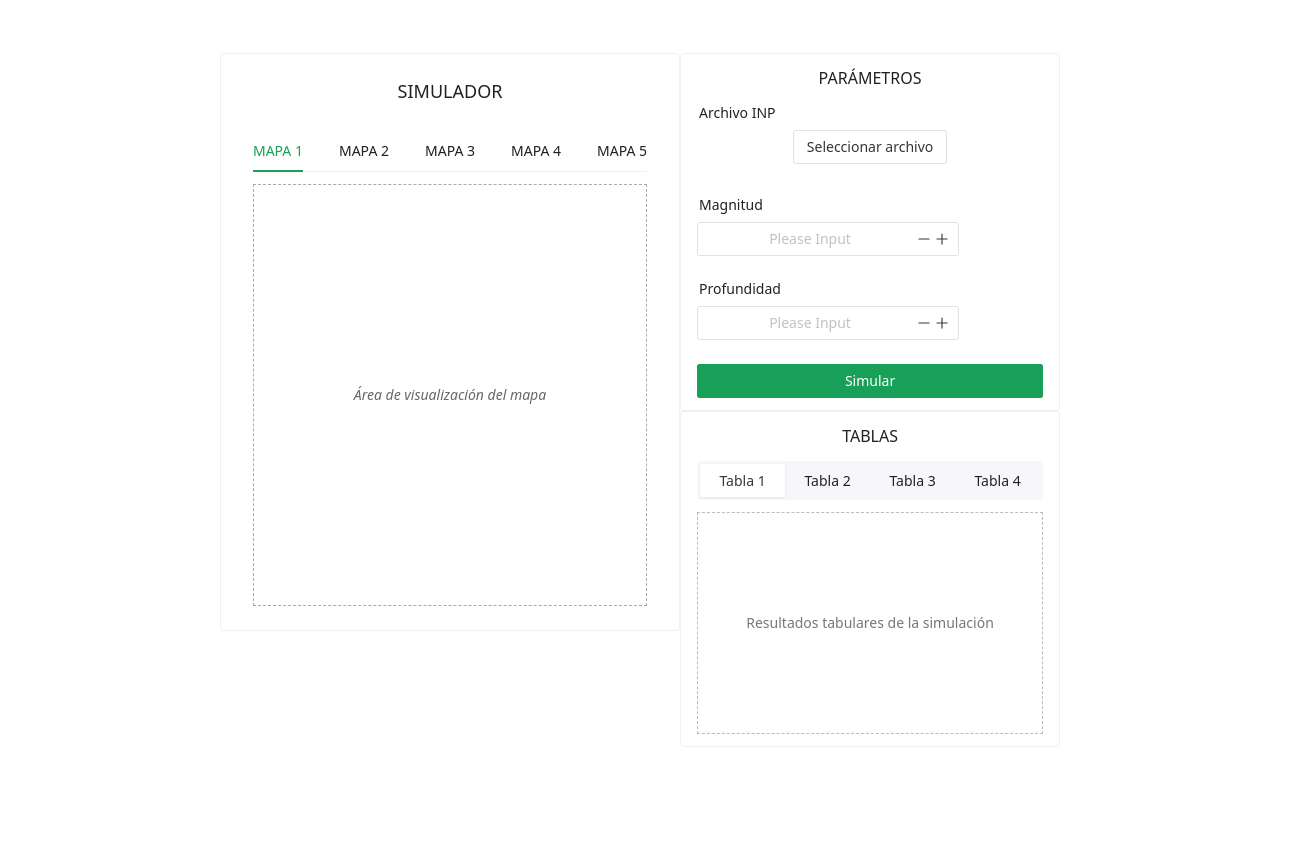
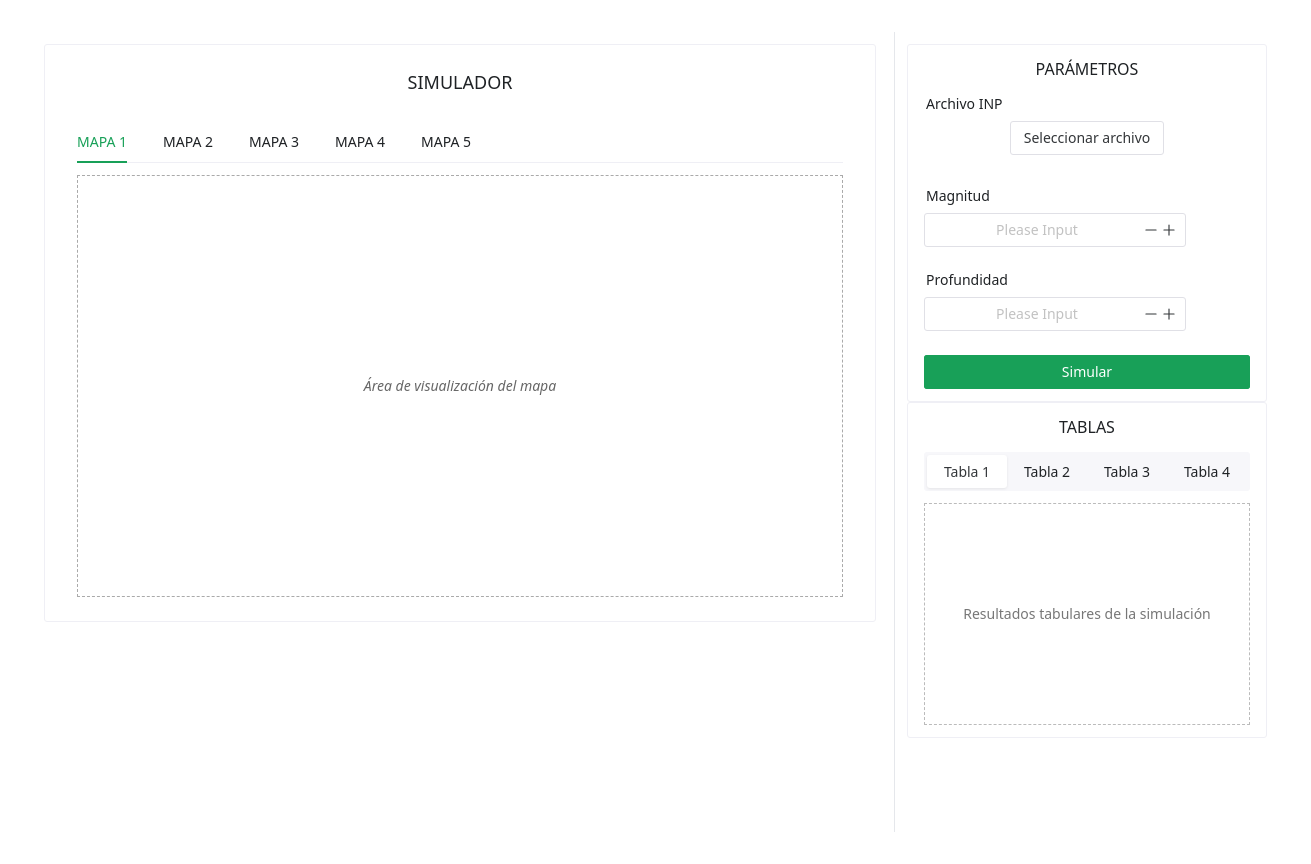
Before and after one commit to leotorresval/SimuladorFront, a Vue app: page / in a window 1280 px wide. Shown: the whole page, 1311 px wide, since content can reach past the window. Before the commit the page ends 800 px from the top, so only its background shows below. Built offline with nearby package versions, Linux system fonts and the light colour scheme.

Commit message:
split divs

```diff
--- a/src/layout/MainLayout.vue
+++ b/src/layout/MainLayout.vue
@@ -1,19 +1,107 @@
 <template>
-  <n-layout has-sider class="main-layout">
-    <n-layout-content class="left-panel">
+  <div class="split-layout">
+    <!-- PANEL IZQUIERDO -->
+    <div
+      class="left-panel"
+      :style="{ width: leftWidth + 'px' }"
+    >
       <SimulatorPanel />
-    </n-layout-content>
+    </div>
 
-    <n-layout-sider width="380" class="right-panel">
+    <!-- DIVISOR -->
+    <div
+      class="divider"
+      @mousedown="startDrag"
+    />
+
+    <!-- PANEL DERECHO -->
+    <div class="right-panel">
       <ParameterPanel />
       <TablesPanel />
-    </n-layout-sider>
-  </n-layout>
+    </div>
+  </div>
 </template>
 
-<script setup>
-import { NLayout, NLayoutContent, NLayoutSider } from 'naive-ui'
+<script setup lang="ts">
+import { ref, onBeforeUnmount } from 'vue'
 import SimulatorPanel from '@/simulator/SimulatorPanel.vue'
 import ParameterPanel from '@/parameters/ParameterPanel.vue'
 import TablesPanel from '@/tables/TablesPanel.vue'
+
+/* ===== CONFIGURACIÓN ===== */
+const MIN_LEFT = 700      // mínimo simulador
+const MIN_RIGHT = 400     // mínimo parámetros
+
+const leftWidth = ref(window.innerWidth * 0.65)
+let isDragging = false
+
+/* ===== DRAG LOGIC ===== */
+function startDrag() {
+  isDragging = true
+  document.addEventListener('mousemove', onDrag)
+  document.addEventListener('mouseup', stopDrag)
+  document.body.style.cursor = 'col-resize'
+}
+
+function onDrag(e: MouseEvent) {
+  if (!isDragging) return
+
+  const totalWidth = window.innerWidth
+  const newLeft = e.clientX
+  const rightWidth = totalWidth - newLeft
+
+  if (newLeft < MIN_LEFT) return
+  if (rightWidth < MIN_RIGHT) return
+
+  leftWidth.value = newLeft
+}
+
+function stopDrag() {
+  isDragging = false
+  document.removeEventListener('mousemove', onDrag)
+  document.removeEventListener('mouseup', stopDrag)
+  document.body.style.cursor = 'default'
+}
+
+onBeforeUnmount(() => {
+  document.removeEventListener('mousemove', onDrag)
+  document.removeEventListener('mouseup', stopDrag)
+})
 </script>
+
+<style scoped>
+.split-layout {
+  display: flex;
+  width: 100%;
+  height: 100vh;
+  overflow: hidden;
+}
+
+/* IZQUIERDA */
+.left-panel {
+  height: 100%;
+  overflow: auto;
+  padding: 12px;
+}
+
+/* DERECHA */
+.right-panel {
+  flex: 1;
+  min-width: 360px;
+  height: 100%;
+  overflow: auto;
+  padding: 12px;
+  border-left: 1px solid #e5e7eb;
+}
+
+/* DIVISOR */
+.divider {
+  width: 6px;
+  cursor: col-resize;
+  background-color: transparent;
+}
+
+.divider:hover {
+  background-color: #d1d5db;
+}
+</style>
```
